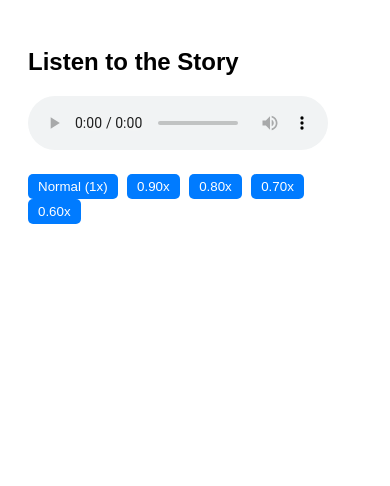
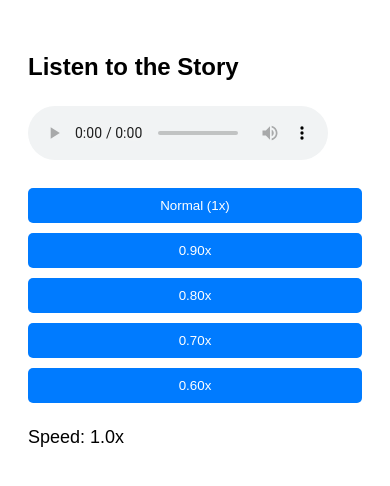
Before and after one commit to defroged/Story-Generator, a website: page audio-player.html in a window 390 px wide. Drawn offline with Linux system fonts and the light colour scheme.

Commit message:
better player page

```diff
--- a/audio-player.html
+++ b/audio-player.html
@@ -8,21 +8,47 @@
         body {
             font-family: Arial, sans-serif;
             padding: 20px;
+            line-height: 1.6;
         }
         #controls {
             margin-top: 20px;
+            display: flex;
+            flex-wrap: wrap;
+            align-items: center;
         }
         .speed-btn {
-            margin-right: 5px;
-            padding: 5px 10px;
+            margin-right: 10px;
+            margin-bottom: 10px;
+            padding: 10px 15px;
             background-color: #007bff;
             color: white;
             border: none;
             border-radius: 5px;
             cursor: pointer;
+            transition: background-color 0.3s;
         }
         .speed-btn:hover {
             background-color: #0056b3;
+        }
+        .speed-display {
+            font-size: 18px;
+            margin-left: 15px;
+        }
+        /* Responsive improvements */
+        @media (max-width: 600px) {
+            #controls {
+                flex-direction: column;
+                align-items: flex-start;
+            }
+            .speed-btn {
+                margin-bottom: 10px;
+                width: 100%;
+                text-align: center;
+            }
+            .speed-display {
+                margin-top: 10px;
+                margin-left: 0;
+            }
         }
     </style>
 </head>
@@ -40,6 +66,7 @@
         <button class="speed-btn" onclick="changeSpeed(0.8)">0.80x</button>
         <button class="speed-btn" onclick="changeSpeed(0.7)">0.70x</button>
         <button class="speed-btn" onclick="changeSpeed(0.6)">0.60x</button>
+        <span class="speed-display">Speed: <span id="current-speed">1.0x</span></span>
     </div>
 
     <script>
@@ -57,6 +84,9 @@
         function changeSpeed(speed) {
             var audioPlayer = document.getElementById("audio-player");
             audioPlayer.playbackRate = speed;
+
+            // Update the displayed current speed
+            document.getElementById('current-speed').innerText = speed + 'x';
         }
     </script>
 
```
